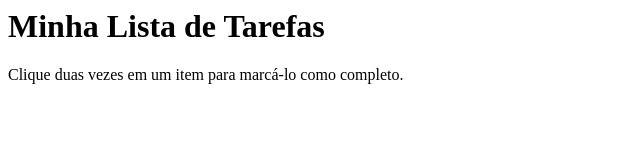
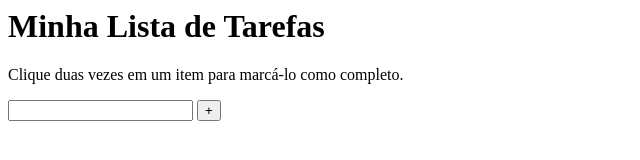
Before and after one commit to thiagopicorelli/project-todo-list, a website: page index.html in a window 1280 px wide. Shown: the whole page, without its empty margins (0-640 px from the left). Drawn offline with Linux system fonts and the light colour scheme.

Commit message:
Adiciona a estrutura do input de tarefas no html

```diff
--- a/index.html
+++ b/index.html
@@ -10,6 +10,8 @@
     <header>
         <h1>Minha Lista de Tarefas</h1>
         <p id="funcionamento">Clique duas vezes em um item para marcá-lo como completo.</p>
+        <input id="texto-tarefa"></input>
+        <button id="criar-tarefa">+</button>
     </header>
     <script src="script.js"></script>
 </body>
```
